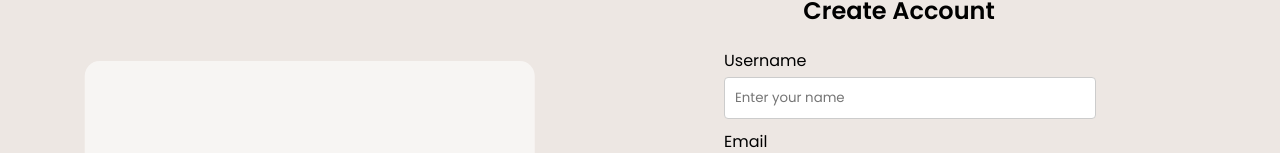
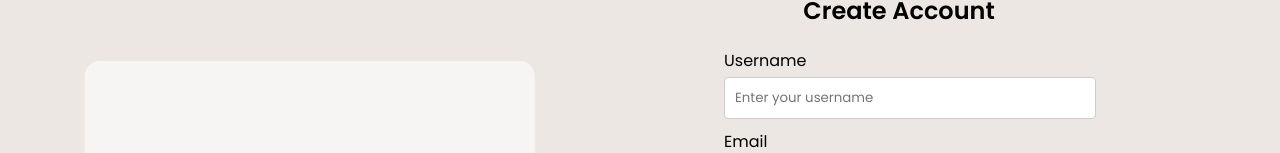
Before and after one commit to LobnaEla/Lodgini, a React (Create React App) app in the folder frontend/: page /Sign_up in a window 1280 px wide. Shown: the part 130-283 px from the top of the page. Built offline with nearby package versions, Linux system fonts and the light colour scheme; a web font is replaced by a local one.

Commit message:
register

```diff
--- a/frontend/src/componenets/sign/signup.js
+++ b/frontend/src/componenets/sign/signup.js
@@ -111,7 +111,7 @@ export const Signup = () => {
                 id="name"
                 value={formData.name}
                 onChange={handleChange}
-                placeholder="Enter your name"
+                placeholder="Enter your username"
                 style={{
                   width: '100%',
                   padding: '10px',
--- a/frontend/src/componenets/sign/signupowner.js
+++ b/frontend/src/componenets/sign/signupowner.js
@@ -111,7 +111,7 @@ export const Signupowner = () => {
                 id="name"
                 value={formData.name}
                 onChange={handleChange}
-                placeholder="Enter your name"
+                placeholder="Enter your username"
                 style={{
                   width: '100%',
                   padding: '10px',
```
